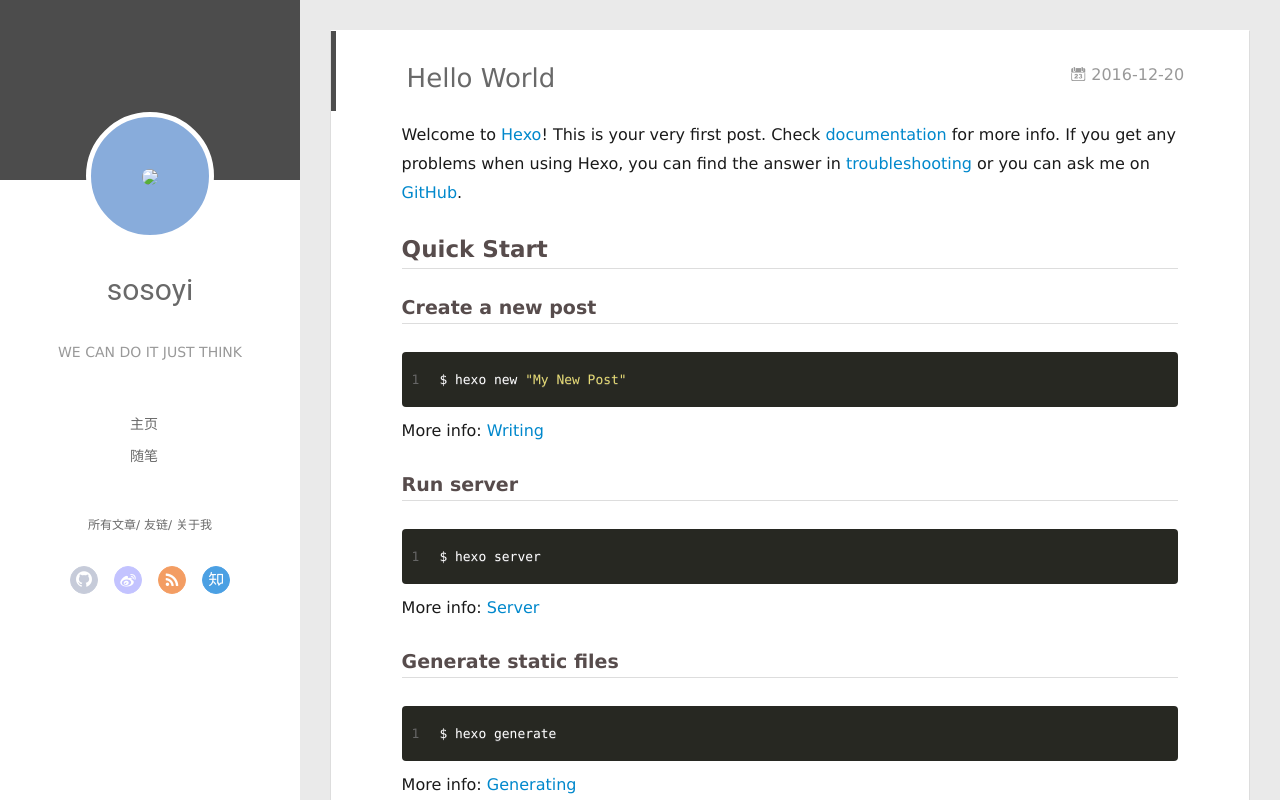
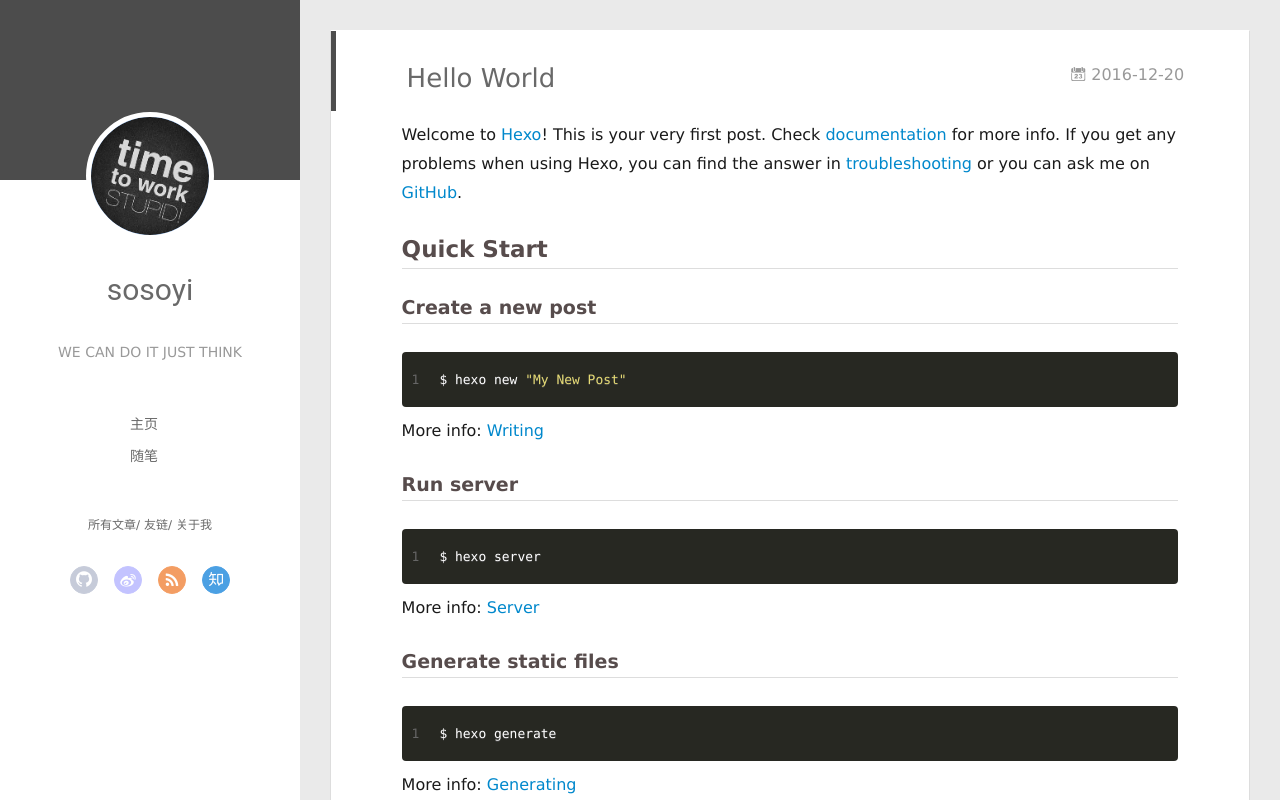
Before and after one commit to sosoyi/sosoyi.github.io, a plain HTML site: page 2016-12/20/hello-world/index.html in a window 1280 px wide. Drawn offline with Linux system fonts and the light colour scheme; no server answers.

Commit message:
Site updated: 2016-12-21 11:49:47

```diff
--- a/2016-12/20/hello-world/index.html
+++ b/2016-12/20/hello-world/index.html
@@ -42,7 +42,7 @@ Quick">
 <div class="intrude-less">
 	<header id="header" class="inner">
 		<a href="/" class="profilepic">
-			<img src="null" class="js-avatar">
+			<img src="/images/avatar.gif" class="js-avatar">
 		</a>
 
 		<hgroup>
@@ -107,7 +107,7 @@ Quick">
 	<div class="intrude-less">
 		<header id="header" class="inner">
 			<div class="profilepic">
-				<img src="null" class="js-avatar">
+				<img src="/images/avatar.gif" class="js-avatar">
 			</div>
 			<hgroup>
 			  <h1 class="header-author">sosoyi</h1>
```
Also changed, not shown: archives/2016/12/index.html (+2 -2 lines), archives/2016/index.html (+2 -2 lines), archives/index.html (+2 -2 lines), index.html (+2 -2 lines).
